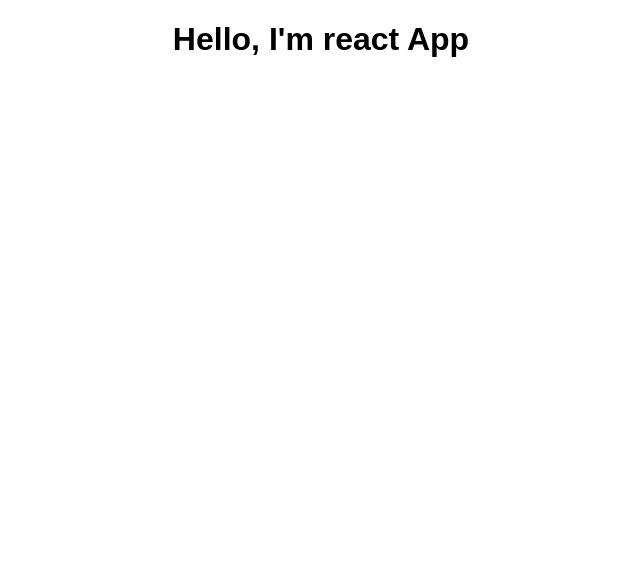
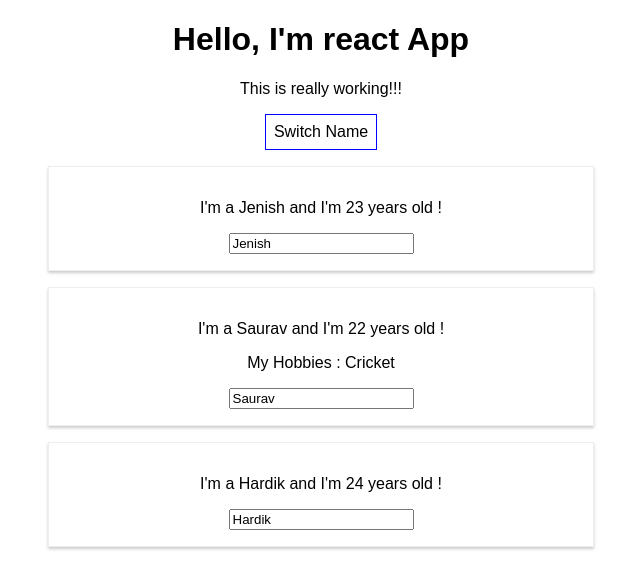
Before and after one commit to Jenish16/Simple-React-App, a React (Create React App) app: page / in a window 1280 px wide. Shown: the top 588 px of the page, without its empty margins (319-959 px from the left). Built offline with nearby package versions, Linux system fonts and the light colour scheme.

Commit message:
State and Props

```diff
--- a/src/App.js
+++ b/src/App.js
@@ -1,13 +1,124 @@
-import React, { Component } from 'react';
+import React ,{useState,Component} from 'react';
 import './App.css';
+import Person from './Person/Person'
 
+// ///////
+// //state using function component
+// ///////
+// const app = props =>
+// {
+//   const [personsState,setPersonsState] = useState(
+//     {
+//       persons : [
+//         {name: 'Jenish' , age : 23},
+//         {name: 'Saurav' , age : 22},
+//         {name: 'Hardik' , age : 24}
+//       ]
+//     }
+//   )
+//   const [otherState,setOtherState] = useState(
+//     {otherState : 'some other value'}
+//   )
+//   console.log(personsState,otherState)
+//   const switchNameHandler = () =>{
+
+//     setPersonsState({
+//       persons : [
+//         {name: 'Jenish Vaghasia' , age : 23},
+//         {name: 'Saurav Ghodasara' , age : 22},
+//         {name: 'Hardik Kotadiya' , age : 24}
+//       ]
+//     })
+//   }
+
+//   return (
+//     <div className="App">
+//       <h1>Hello, I'm react App </h1>
+//       <p>This is really working!!!</p>
+//       <button onClick={switchNameHandler}>Switch Name</button>
+//       <Person
+//         name={personsState.persons[0].name}
+//         age={personsState.persons[0].age} />
+//       <Person
+//         name={personsState.persons[1].name}
+//         age={personsState.persons[1].age} >My Hobbies : Cricket</Person>
+//       <Person
+//         name={personsState.persons[2].name}
+//         age={personsState.persons[2].age} />
+//     </div>
+//   );
+// }
+
+// export default app;
+
+
+/////
+//state using class component
+/////
 class App extends Component {
+  state={
+    persons : [
+      {name: 'Jenish' , age : 23},
+      {name: 'Saurav' , age : 22},
+      {name: 'Hardik' , age : 24}
+    ],
+    otherState : 'some other value'
+  }
+
+  switchNameHandler = (newName) =>{
+    //console.log('Was clicked');
+    // Don't do personsState  --> personsState.state.persons[0].name='Jenish Vaghasia'
+    this.setState({
+      persons : [
+        {name: newName , age : 23},
+        {name: 'Saurav Ghodasara' , age : 22},
+        {name: 'Hardik Kotadiya' , age : 24}
+      ]
+    })
+  }
+
+  nameChangedHandler = (event) =>{
+    this.setState({
+      persons : [
+        {name: 'Jenish' , age : 23},
+        {name: event.target.value , age : 22},
+        {name: 'Hardik' , age : 24}
+      ]
+    })
+  }
+
   render() {
+
+    const style = {
+      backgroundColor : 'white',
+      font : 'inherit',
+      border : '1px solid blue',
+      padding : '8px',
+      cursor : 'pointer'
+    }
+
     return (
       <div className="App">
         <h1>Hello, I'm react App </h1>
+        <p>This is really working!!!</p>
+        <button
+          style={style}
+          onClick={this.switchNameHandler.bind(this,'Jenish Vaghasia')}>Switch Name</button>
+        {/* <button onClick={() => this.switchNameHandler('Jenish Vaghasia')}>Switch Name</button> // This is not recommended */ }
+        <Person
+          name={this.state.persons[0].name}
+          age={this.state.persons[0].age} />
+        <Person
+          name={this.state.persons[1].name}
+          age={this.state.persons[1].age}
+          click={this.switchNameHandler.bind(this,'Jenish V.')}
+          changed={this.nameChangedHandler}>My Hobbies : Cricket</Person>
+        <Person
+          name={this.state.persons[2].name}
+          age={this.state.persons[2].age} />
       </div>
     );
+    // return React.createElement('div',{className:'App'},React.createElement('h1',null, 'Hello I\'m react App !!!'))
   }
 }
 
--- /dev/null
+++ b/src/Assignment1/App.css
@@ -0,0 +1,4 @@
+.App {
+  text-align: center;
+  align-items: center;
+}
--- /dev/null
+++ b/src/Person/Person.css
@@ -0,0 +1,8 @@
+.Person{
+    width: 40%;
+    margin: 16px auto;
+    border: 1px solid #eee;
+    box-shadow: 0px 2px 3px #ccc;
+    padding: 16px;
+    text-align: center;
+}
--- /dev/null
+++ b/src/Person/Person.js
@@ -0,0 +1,15 @@
+import React from 'react';
+import './Person.css'
+
+const person = (props) =>{
+    return(
+        <div className='Person'>
+            <p onClick={props.click}>I'm a {props.name} and I'm {props.age} years old !</p>
+            <p>{props.children}</p>
+            <input type='text' onChange={props.changed} value={props.name}/>
+        </div>
+
+    )
+}
+
+export default person;
--- a/src/index.js
+++ b/src/index.js
@@ -2,6 +2,7 @@ import React from 'react';
 import ReactDOM from 'react-dom';
 import './index.css';
 import App from './App';
+//import App from './Assignment1/App';
 import registerServiceWorker from './registerServiceWorker';
 
 ReactDOM.render(<App />, document.getElementById('root'));
```
Also changed, not shown: src/Assignment1/App.js (added, +31 -0 lines), src/Assignment1/UserInput/UserInput.js (added, +11 -0 lines), src/Assignment1/UserOutput/UserOutput.css (added, +8 -0 lines), src/Assignment1/UserOutput/UserOutput.js (added, +14 -0 lines).
